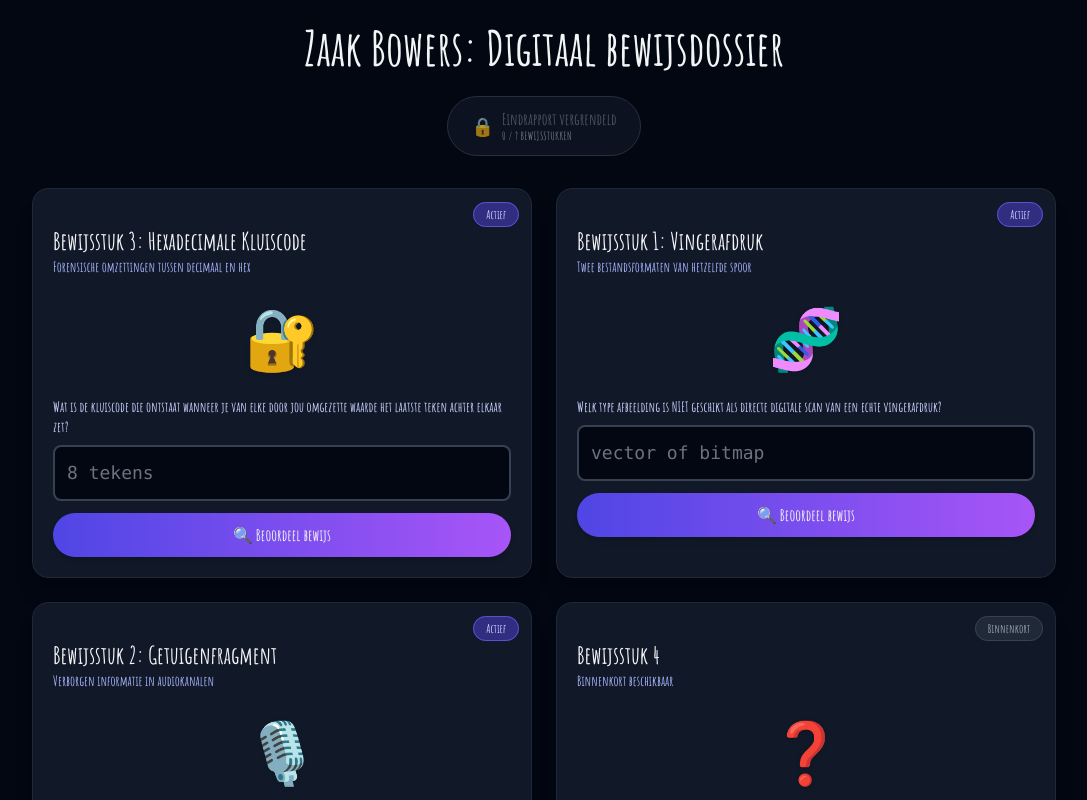
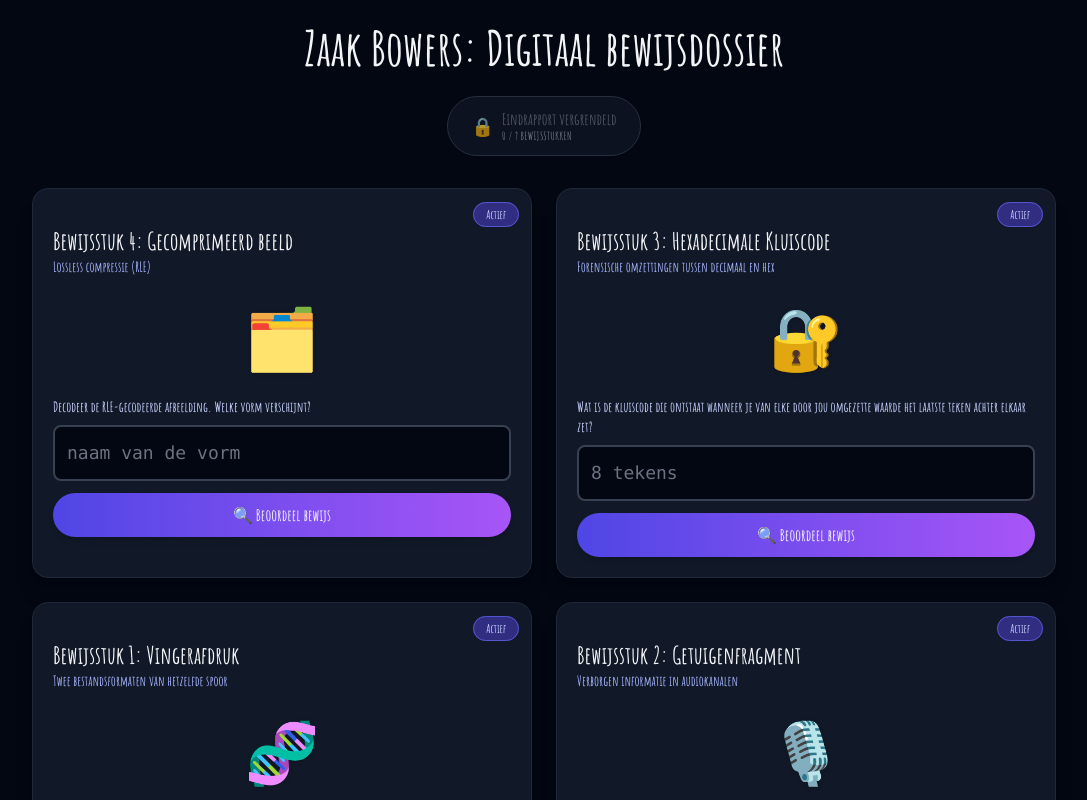
Before and after one commit to fq28/simple-escape, a SvelteKit app: page /bowers in a window 1280 px wide. Shown: the top 800 px of the page, without its empty margins (96-1183 px from the left). Built offline with nearby package versions, Linux system fonts and the light colour scheme.

Commit message:
Update +page.svelte

```diff
--- a/src/routes/bowers/+page.svelte
+++ b/src/routes/bowers/+page.svelte
@@ -27,6 +27,22 @@
 
   // 👉 Configure your evidence cards here
   const evidenceItems: EvidenceItem[] = [
+{
+  id: 'rle-image',
+  emoji: '🗂️', // neutraal, geen hint
+  title: 'Bewijsstuk 4: Gecomprimeerd beeld',
+  subtitle: 'Lossless compressie (RLE)',
+  description: '',
+  prompt:
+    'Decodeer de RLE-gecodeerde afbeelding. Welke vorm verschijnt?',
+  placeholder: 'naam van de vorm',
+  solution: 'zandloper',
+  active: true,
+  rewardText:
+    'De afbeelding is zonder kwaliteitsverlies hersteld. Dit object had Bowers bij zicht op het moment van de moord. Wat moet hij met een zandloper?'
+},
+
+
 {
   id: 'hexcode',
   emoji: '🔐',
```
